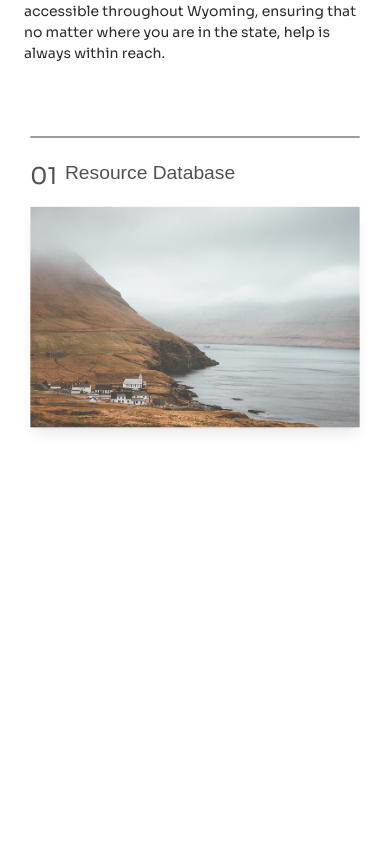
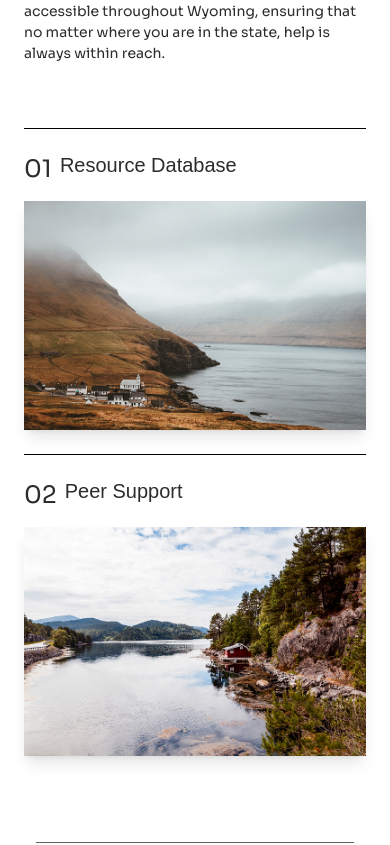
Before and after one commit to AdeJulius46/anime, a Next.js app: page / in a window 390 px wide. Shown: the part 3441-4286 px from the top of the page. Built offline with nearby package versions, Linux system fonts and the light colour scheme; a web font is replaced by a local one.

Commit message:
scroll in view sorted

```diff
--- a/src/app/Landing/Believe/page.tsx
+++ b/src/app/Landing/Believe/page.tsx
@@ -72,7 +72,7 @@ const Believe = () => {
           opacity,
           originY: 0.5}}
 
-            className="  ml-[30px] md:ml-[294px]  w-[1178px] md:h-[703px] mt-[120px] md:mt-[35px] bg-cover bg-[50%_50%]"  src={"/Frame 19.png"}
+            className="ml-[30px] md:ml-[294px]  w-[1178px] md:h-[703px] mt-[120px] md:mt-[95px] bg-cover bg-[50%_50%]"  src={"/Frame 19.png"}
 
             />
 
--- a/src/app/Landing/Comprehensive/page.tsx
+++ b/src/app/Landing/Comprehensive/page.tsx
@@ -24,10 +24,10 @@ const Comprehensive = () => {
   const containerRef = useRef(null);
    const isInView = useInView(containerRef, { once: true, margin: "-100px" })
 
-  const { scrollYProgress } = useScroll({
-    target: containerRef,
-    offset: ["start start", "end end"],
-  });
+ const { scrollYProgress } = useScroll({
+  target: containerRef,
+  offset: ["start 80%", "end 20%"], // 👈 starts when top of section hits 80% of viewport height
+});
 
   return (
     <div className="w-full bg-[#fff] relative ">
--- a/src/app/Landing/Support/page.tsx
+++ b/src/app/Landing/Support/page.tsx
@@ -32,12 +32,12 @@ const supportServices = [
 
 const Support = () => {
   const containerRef = useRef(null);
-   const isInView = useInView(containerRef, { once: true, margin: "-100px" })
+   const isInView = useInView(containerRef, { once: true, margin: "10px" })
 
-  const { scrollYProgress } = useScroll({
-    target: containerRef,
-    offset: ["start start", "end end"],
-  });
+ const { scrollYProgress } = useScroll({
+  target: containerRef,
+  offset: ["start 80%", "end 20%"], // 👈 starts when top of section hits 80% of viewport height
+});
 
   return (
     <div className="w-full bg-[#fff] relative ">
@@ -71,7 +71,7 @@ const Support = () => {
               [start, end],
               [0, 1]
             );
-            const y = useTransform(serviceProgress, [0, 1], [4 + index * 30, 0]);
+            const y = useTransform(serviceProgress, [0, 1], [4 + index * 10, 0]);
             const opacity = useTransform(serviceProgress, [0, 0.3, 1], [0, 0.5, 1]);
             const scale = useTransform(serviceProgress, [0, 1], [0.85, 1]);
 
```
